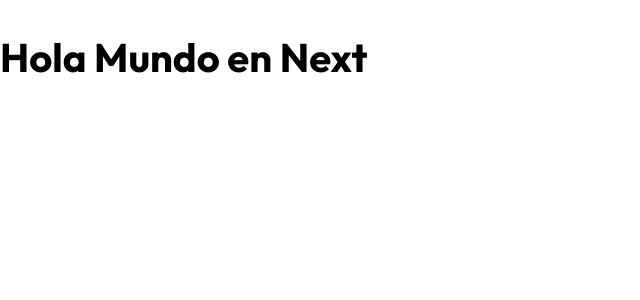
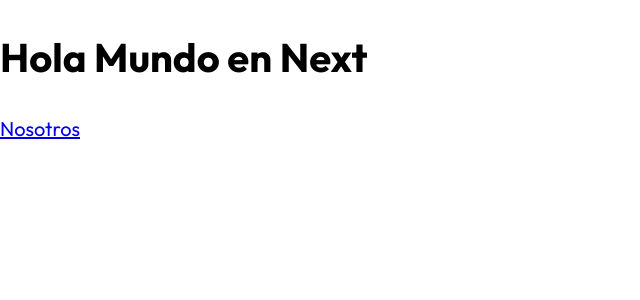
Before and after one commit to erdini1/guitarla-next, a Next.js app: page / in a window 1280 px wide. Shown: the top 300 px of the page, without its empty margins (0-640 px from the left). Built offline with nearby package versions, Linux system fonts and the light colour scheme.

Commit message:
Agregando Link de NextJS para el incio y nosotros

```diff
--- a/app/layout.js
+++ b/app/layout.js
@@ -1,10 +1,10 @@
-import "normalize.css/normalize.css"
+import 'normalize.css/normalize.css';
 import '../styles/globals.css';
 import { Outfit } from 'next/font/google';
 
 // NEXT.JS incluye alojamiento automatico para cualquier archivo de fuente.
 const outfit = Outfit({
-  weight: ["400", "700", "900"],
+  weight: ['400', '700', '900'],
   subsets: ['latin']
 });
 
--- a/app/page.jsx
+++ b/app/page.jsx
@@ -1,5 +1,15 @@
+import Link from "next/link"
+
+
 export default function Home() {
   return (
-    <h1>Hola Mundo en Next</h1>
+    <>
+      <h1>Hola Mundo en Next</h1>
+
+      <Link href="/nosotros" >
+        Nosotros
+      </Link>
+
+    </>
   )
 }
```
Also changed, not shown: app/nosotros/page.jsx (added, +13 -0 lines).
